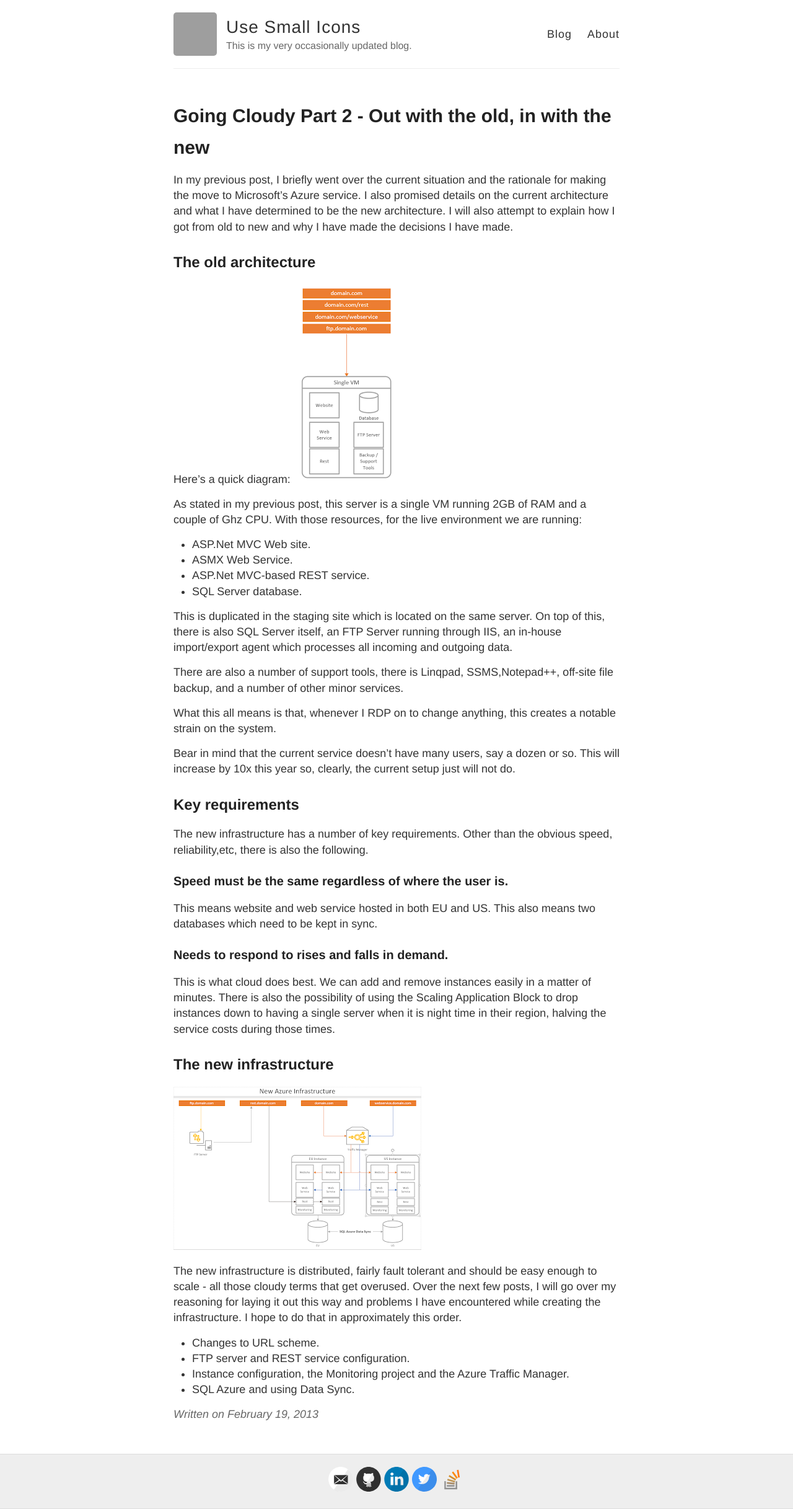
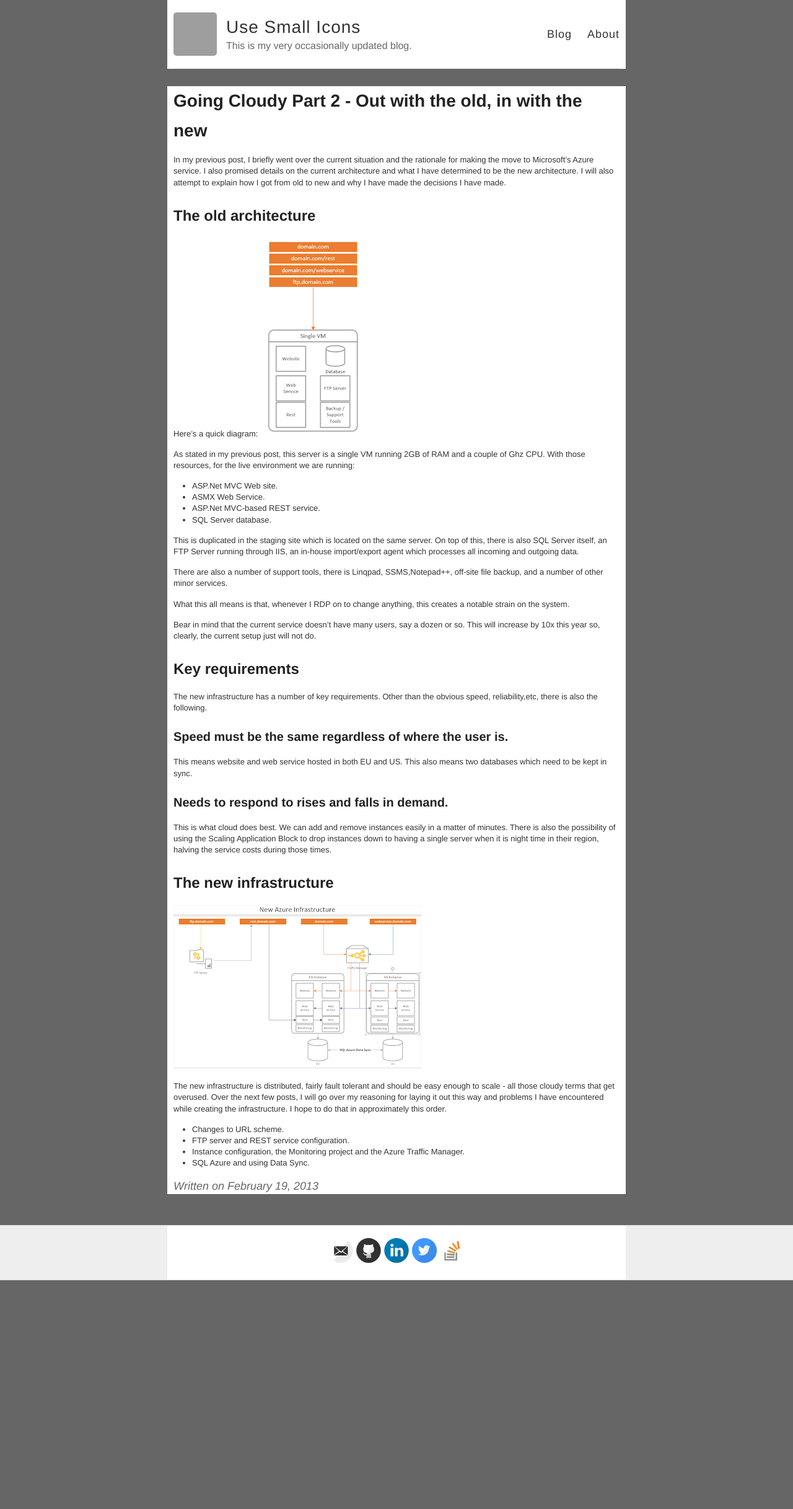
Before and after one commit to AlanParr/AlanParr.github.io, a Jekyll site: the page built from _posts/2013-02-19-going-cloudy-part-2-out-with-the-old-in-with-the-new.md, in a window 1280 px wide. Shown: the whole page at 62% size. Built offline with Jekyll 4.4.1, drawn with Linux system fonts in a browser that asks for light colours; comment, search, counter and statistics services are not loaded; after the commit the page ends 2065 px from its top, so only the background shows below that; grey boxes are pictures that could not be loaded.

Commit message:
Adding some actual style

```diff
--- a/style.scss
+++ b/style.scss
@@ -18,7 +18,7 @@
 }
 
 body {
-	background: $white;
+	background: $gray;
   font: 18px/1.4 $helvetica;
   color: $darkGray;
 }
@@ -28,6 +28,7 @@
   max-width: 740px;
   padding: 0 10px;
   width: 100%;
+  background-color: $lightGray;
 }
 
 h1, h2, h3, h4, h5, h6 {
@@ -36,7 +37,7 @@
   font-weight: bold;
 
   line-height: 1.7;
-  margin: 1em 0 15px;
+  margin: 1em 0 5px;
   padding: 0;
 
   @include mobile {
@@ -45,7 +46,7 @@
 }
 
 h1 {
-  font-size: 30px;
+  font-size: 28px;
   a {
     color: inherit;
   }
@@ -151,7 +152,7 @@
 //
 
 .wrapper-masthead {
-  margin-bottom: 50px;
+  // margin-bottom: 50px;
 }
 
 .masthead {
@@ -241,14 +242,35 @@
 // .main
 //
 
+.container{
+  background-color: $white;
+}
+
 .posts > .post {
-  padding-bottom: 2em;
+  padding-bottom: 1em;
   border-bottom: 1px solid $lightGray;
 }
 
 .posts > .post:last-child {
   padding-bottom: 1em;
   border-bottom: none;
+}
+
+.post > .postdate{
+  font-size:x-small;
+}
+
+.post > .categories > .category
+{
+  background-color: $lightGray;
+  color:$darkGray;
+  border-radius: 1em;
+  font-size:xx-small;
+  padding:0.5em;
+  padding-right:0.75em;
+  padding-left:0.75em;
+  margin-right:0.5em;
+
 }
 
 .post {
@@ -267,7 +289,7 @@
 
   .read-more {
     text-transform: uppercase;
-    font-size: 15px;
+    font-size: 13px;
   }
 }
 
@@ -297,3 +319,7 @@
   background-color: black;
   color: white;
 }
+
+div.entry{
+  font-size: small;
+}
```
Also changed, not shown: index.html (+10 -1 lines).
